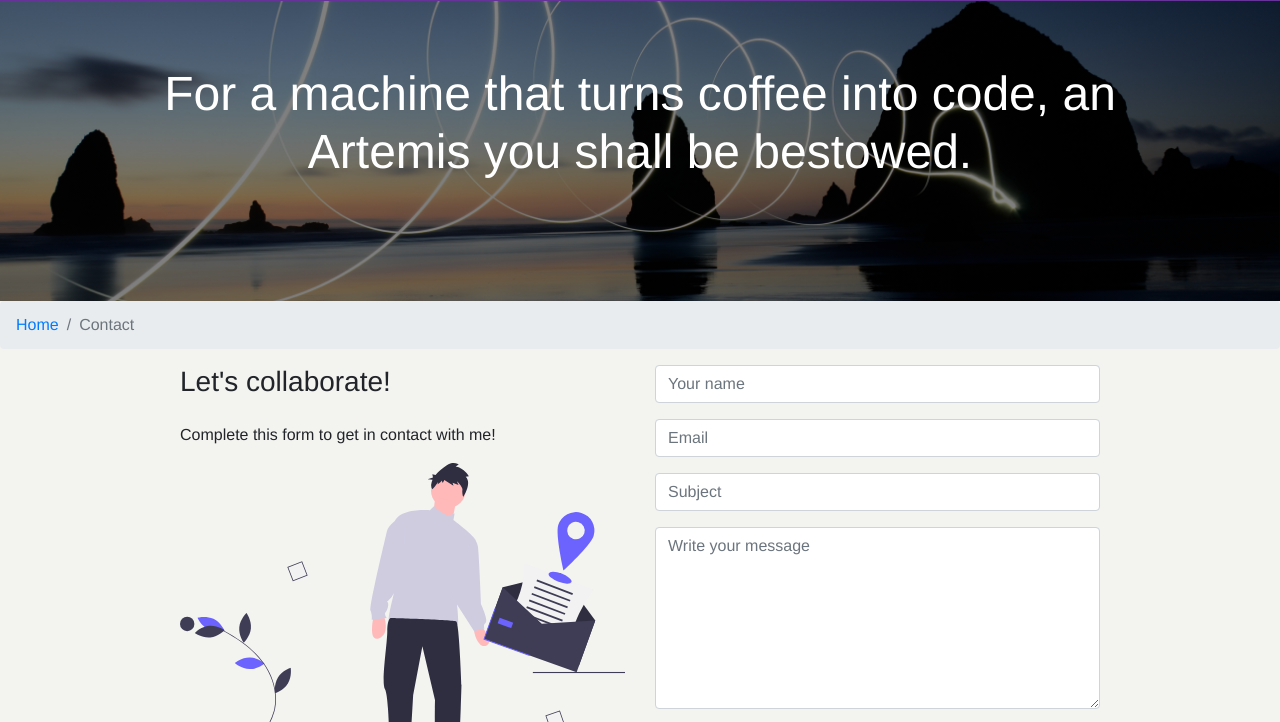
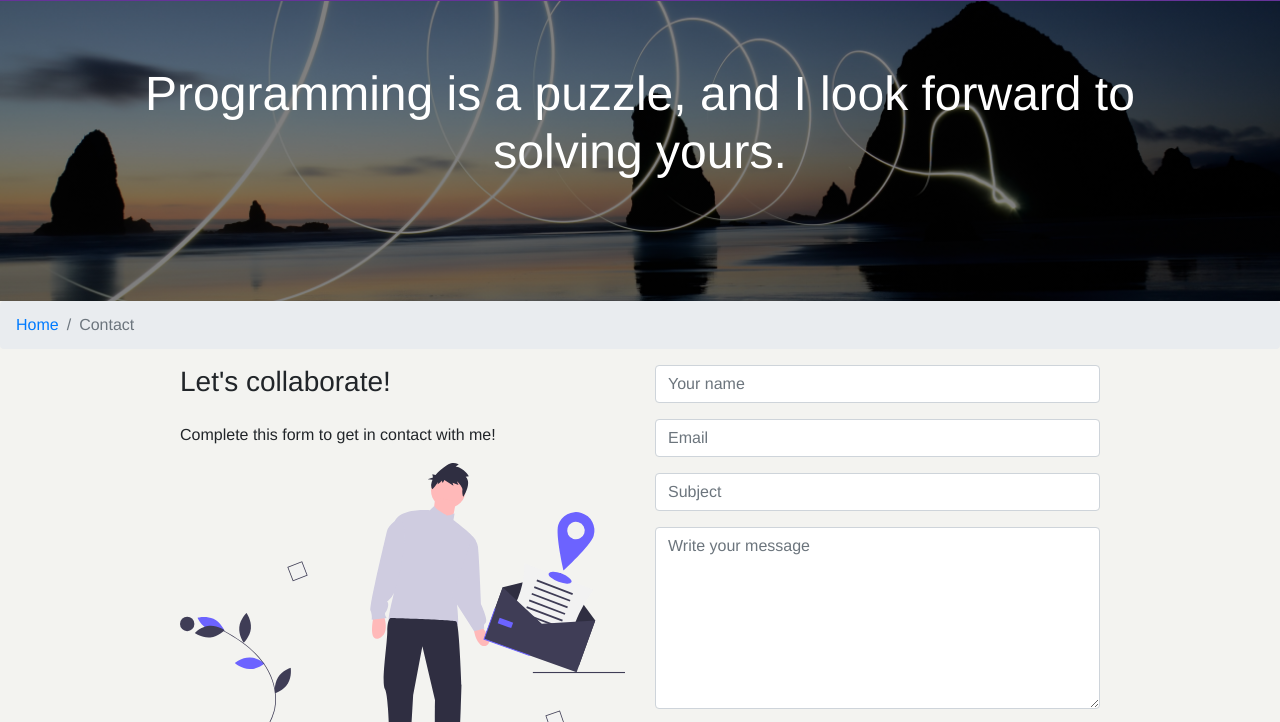
Before and after one commit to artemismeadows/Portfolio-Project, a website: page contact.html in a window 1280 px wide. Shown: the part 55-777 px from the top of the page. Drawn offline with nearby package versions, Linux system fonts and the light colour scheme.

Commit message:
Final...for now

```diff
--- a/contact.html
+++ b/contact.html
@@ -41,8 +41,7 @@
     <div class="container">
       <div class="row">
         <div class="col align-self-center">
-          <h1 class="display-4 text-center text-white text-responsive">For a machine that turns coffee into code, an Artemis you shall be bestowed.</h1>
-          <!-- <h1 class="display-4 text-center text-white text-responsive">Programming is a puzzle, and I look forward to solving yours.</h1> -->
+          <h1 class="display-4 text-center text-white text-responsive">Programming is a puzzle, and I look forward to solving yours.</h1>
         </div>
       </div>
     </div>
```
Also changed, not shown: projects.html (+1 -2 lines).
